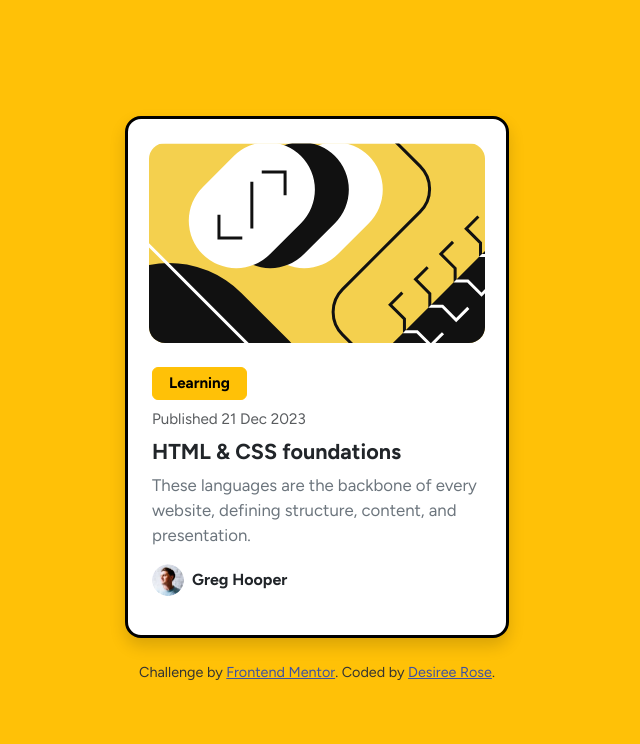
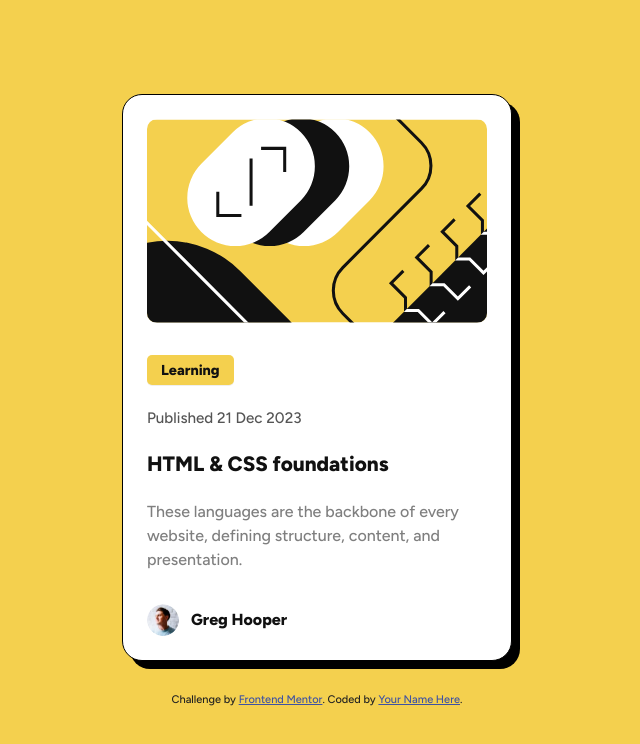
Before and after one commit to dezrose63/blog-card, a plain HTML site: page index.html in a window 1280 px wide. Shown: the whole page, without its empty margins (323-963 px from the left). Drawn offline with nearby package versions, Linux system fonts and the light colour scheme.

```diff
--- a/index.html
+++ b/index.html
@@ -2,36 +2,31 @@
 <html lang="en">
 <head>
   <meta charset="UTF-8">
-  <meta name="viewport" content="width=device-width, initial-scale=1.0">
-  <link rel="preconnect" href="https://fonts.googleapis.com">
-  <link rel="preconnect" href="https://fonts.gstatic.com" crossorigin>
-  <link href="https://fonts.googleapis.com/css2?family=Figtree:ital,wght@0,300..900;1,300..900&family=Outfit:wght@100..900&display=swap" rel="stylesheet">
+  <meta name="viewport" content="width=device-width, initial-scale=1.0"> <!-- displays site properly based on user's device -->
+
   <link rel="icon" type="image/png" sizes="32x32" href="./assets/images/favicon-32x32.png">
   <link rel="stylesheet" href="styles.css">
-  <!-- Latest compiled and minified CSS -->
-  <link href="https://cdn.jsdelivr.net/npm/bootstrap@5.3.3/dist/css/bootstrap.min.css" rel="stylesheet">
-  <!-- Latest compiled JavaScript -->
-  <script src="https://cdn.jsdelivr.net/npm/bootstrap@5.3.3/dist/js/bootstrap.bundle.min.js"></script>
+
   <title>Frontend Mentor | Blog preview card</title>
 </head>
 <body>
-  <main class="min-vh-100 d-flex flex-column justify-content-center align-items-center bg-warning" style="padding: 2rem 0;">
-    <div class="card shadow border-black border-3 rounded-4 mx-2" style="width: 24rem; height: 32.625rem;">
-      <img class="card-img-top rounded-4 d-block mx-auto" src="./assets/images/illustration-article.svg" alt="Article illustration" style="width: 21rem; height: 12.5rem; object-fit: cover; margin-top: 1.5rem;">
-      <div class="card-body" style="padding: 1.5rem; padding-top: 1.5rem;">
-        <a href="#" class="btn btn-warning btn-sm fw-bold px-3 py-1 mb-2" style="border-radius: 6px; font-size: 0.95rem;">Learning</a>
-        <p class="card-text text-muted mb-2" style="font-size: 0.95rem;">Published 21 Dec 2023</p>
-        <h1 class="card-title fw-bold mb-2" style="font-size: 1.35rem;">HTML &amp; CSS foundations</h1>
-        <p class="card-text text-secondary mb-3" style="font-size: 1.05rem;">These languages are the backbone of every website, defining structure, content, and presentation.</p>
-        <div class="d-flex align-items-center mt-3">
-          <img src="./assets/images/image-avatar.webp" alt="Greg Hooper avatar" class="rounded-circle me-2" style="width: 32px; height: 32px;">
-          <span class="fw-bold" style="font-size: 1rem;">Greg Hooper</span>
-        </div>
+
+  <main class="card-container">
+    <article class="blog-card">
+      <img src="./assets/images/illustration-article.svg" alt="Article illustration" class="card-image">
+      <span class="card-tag">Learning</span>
+      <p class="card-date">Published 21 Dec 2023</p>
+      <h1 class="card-title">HTML &amp; CSS foundations</h1>
+      <p class="card-desc">These languages are the backbone of every website, defining structure, content, and presentation.</p>
+      <div class="card-author">
+        <img src="./assets/images/image-avatar.webp" alt="Greg Hooper avatar" class="author-avatar">
+        <span class="author-name">Greg Hooper</span>
       </div>
+    </article>
+    <div class="attribution">
+      Challenge by <a href="https://www.frontendmentor.io?ref=challenge" target="_blank">Frontend Mentor</a>.
+      Coded by <a href="#">Your Name Here</a>.
     </div>
-    <footer class="attribution text-center mt-4" style="font-size: 0.9rem; color: #333;">Challenge by <a href="https://www.frontendmentor.io?ref=challenge" target="_blank">Frontend Mentor</a>.
-      Coded by <a href="#">Desiree Rose</a>.
-    </footer>
   </main>
 </body>
 </html>
--- a/styles.css
+++ b/styles.css
@@ -1,12 +1,108 @@
 
 @import url('https://fonts.googleapis.com/css2?family=Figtree:wght@500;800&display=swap');
 
-body, main {
-	font-family: 'Figtree', sans-serif;
+body {
+	background: #f4d04e;
+	font-family: 'Figtree', Arial, sans-serif;
+	min-height: 100vh;
+	margin: 0;
+	display: flex;
+	flex-direction: column;
+	justify-content: center;
+	align-items: center;
 }
 
+.card-container {
+	min-height: 100vh;
+	display: flex;
+	flex-direction: column;
+	justify-content: center;
+	align-items: center;
+}
+
+.blog-card {
+	background: #fff;
+	border-radius: 20px;
+	box-shadow: 8px 8px 0 0 #000;
+	padding: 24px;
+	max-width: 340px;
+	width: 100%;
+	display: flex;
+	flex-direction: column;
+	gap: 24px;
+	margin-bottom: 32px;
+	border: 1.5px solid #000;
+}
+
+.card-image {
+	width: 100%;
+	border-radius: 10px;
+	display: block;
+}
+
+.card-tag {
+	background: #f4d04e;
+	color: #111;
+	font-weight: 800;
+	font-size: 0.9rem;
+	padding: 6px 14px;
+	border-radius: 5px;
+	width: fit-content;
+	margin-top: 8px;
+	margin-bottom: 0;
+	box-shadow: 0 1px 0 #00000010;
+}
+
+.card-date {
+	color: #555;
+	font-size: 0.95rem;
+	margin: 0;
+	font-weight: 500;
+}
+
+.card-title {
+	font-size: 1.3rem;
+	font-weight: 800;
+	margin: 0;
+	color: #111;
+	transition: color 0.2s;
+	cursor: pointer;
+}
+.card-title:hover {
+	color: #f4d04e;
+}
+
+.card-desc {
+	color: #7f7f7f;
+	font-size: 1rem;
+	margin: 0;
+	line-height: 1.5;
+}
+
+.card-author {
+	display: flex;
+	align-items: center;
+	gap: 12px;
+	margin-top: 8px;
+}
+
+.author-avatar {
+	width: 32px;
+	height: 32px;
+	border-radius: 50%;
+	border: none;
+}
+
+.author-name {
+	font-weight: 800;
+	color: #111;
+	font-size: 1rem;
+}
+
+/* Attribution styling */
 .attribution {
-	font-size: 0.9rem;
+	font-size: 11px;
+	text-align: center;
 	color: #222;
 }
 .attribution a {
```
